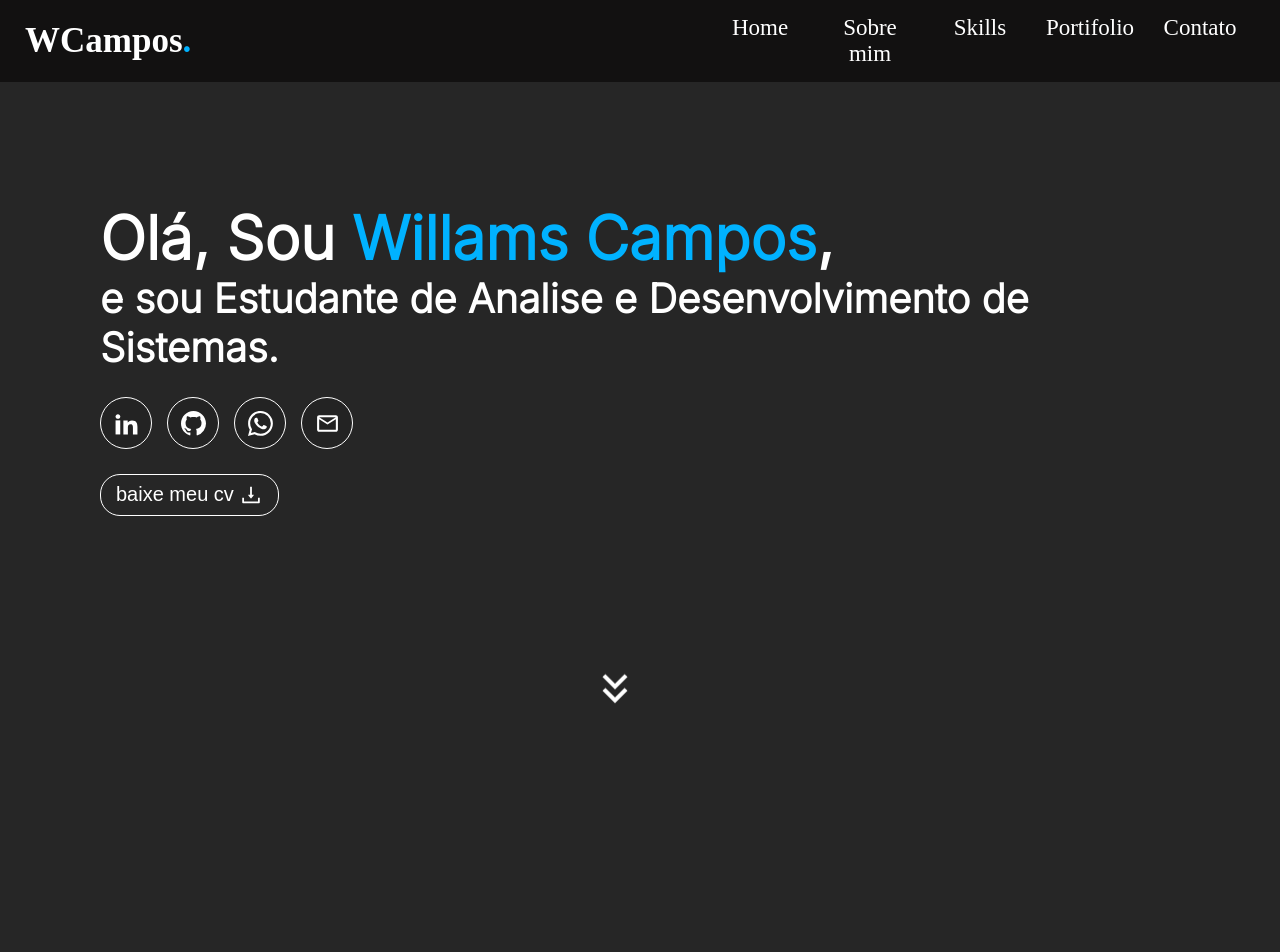
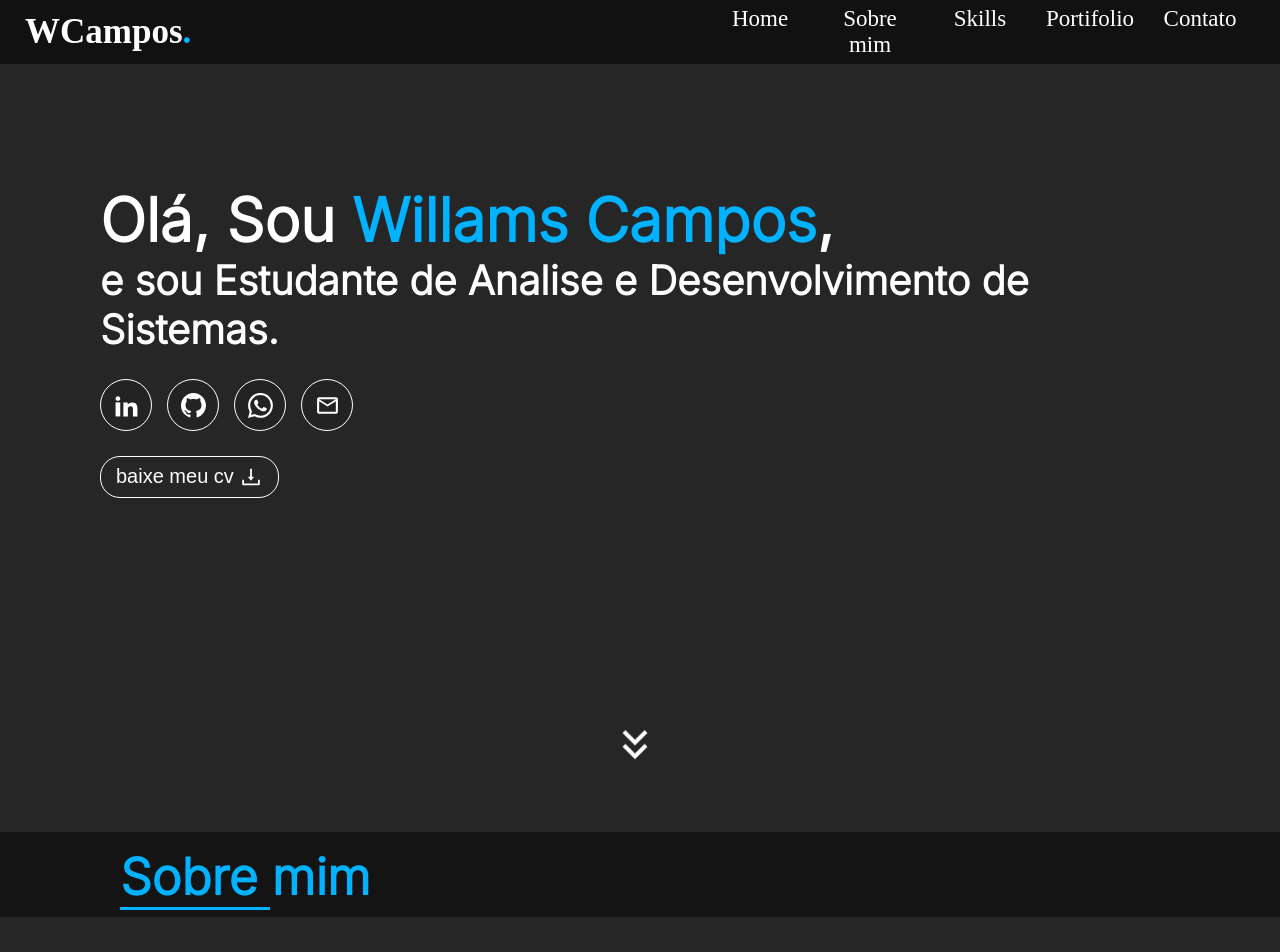
Before and after one commit to waccampos/Pagina-pessoal, a React (Vite) app: page / in a window 1280 px wide. Shown: the top 952 px of the page. Built offline with nearby package versions, Linux system fonts and the light colour scheme; a web font is replaced by a local one.

Commit message:
first page finished,

```diff
--- a/src/App.jsx
+++ b/src/App.jsx
@@ -1,18 +1,17 @@
 import React,{ useState, useEffect } from 'react'
 
 import './styles/main.scss'
-import './styles/config.scss'
+import './styles/globals.scss'
 
 import BotoesHeader from './components/buttons'
 import BubbleSocial from './components/bubble-social'
+import ButtonDownload from './components/button-download'
+import TitleSessao from './components/title-sessao'
 
 import { ImLinkedin2 } from "react-icons/im";
 import { AiOutlineArrowUp } from "react-icons/ai";
 import { MdOutlineMailOutline ,MdOutlineKeyboardDoubleArrowDown } from "react-icons/md";
 import {BsGithub, BsWhatsapp} from "react-icons/bs"
-
-
-import ButtonDownload from './components/button-download'
 
 
 export default function App() {
@@ -43,7 +42,7 @@ export default function App() {
         </div>
       </a>
 
-      <header className='container-header'>
+      <div className='container-header'>
 
           <div className='logo'>
             <h2>WCampos<span>.</span></h2>
@@ -51,9 +50,10 @@ export default function App() {
 
         <BotoesHeader/>
 
-      </header>
+      </div>
 
       <div className='container-intro'>
+
         <div className='container-name' >
           <h1>Olá, Sou <span>Willams Campos</span>,<br /></h1>
           <h2>e sou Estudante de Analise e Desenvolvimento de Sistemas.</h2>
@@ -87,6 +87,14 @@ export default function App() {
         </a>
 
       </div>
+
+      <div className='container-sobremim'>
+        <div className='conteudo-sobremim'>
+
+          <TitleSessao title="Sobre mim"/>
+
+        </div>
+      </div>
     </main>
   )
 }
--- a/src/components/button-download/index.jsx
+++ b/src/components/button-download/index.jsx
@@ -15,10 +15,10 @@ export default function ButtonDownload(){
       };
 
     return(
-        <>
-        <button type="button" onClick={DownloadCurriculo}>
-            <p>baixe meu cv</p> <AiOutlineDownload size={24}/>
-        </button>
-        </>
+        <div className='container-buttondownload'>
+            <button type="button" onClick={DownloadCurriculo}>
+                <p>baixe meu cv</p> <AiOutlineDownload size={24}/>
+            </button>
+        </div>
     )
 }
--- a/src/components/button-download/style.scss
+++ b/src/components/button-download/style.scss
@@ -1,7 +1,22 @@
-.botao-baixar{
-    position: absolute;
-    width: 40px;
-    right: 50%;
-    top: 60vh;
-    animation: Float 2s ease-in-out infinite ;
+@use "../../styles/variables.scss";
+.container-buttondownload{
+    button{
+        padding: 8px 15px;
+        border-radius: 20px;
+        border: 1px white solid;
+        background-color: variables.$cor-back;
+        font-size: 20px;
+        gap: 5px;
+        text-align: center;
+        display: flex;
+        justify-content: center;
+        cursor: pointer;
+        transition: 0.3s;
+        p{
+          text-decoration: none;
+        }
+        &:hover{
+            box-shadow: 6px 5px 5px rgba(0, 0, 0, 0.5);
+        }
+    }
 }
--- a/src/components/title-sessao/index.jsx
+++ b/src/components/title-sessao/index.jsx
@@ -0,0 +1,11 @@
+import './style.scss'
+
+export default function TitleSessao({title}){
+    return(
+        <div className='TitleSessao'>
+            <h2>
+                {title}
+            </h2>
+        </div>
+    )
+}
--- a/src/components/title-sessao/style.scss
+++ b/src/components/title-sessao/style.scss
@@ -1 +1,25 @@
 @use "../../styles/variables.scss";
+
+.TitleSessao{
+    display: flex;
+    padding-top: 15px;
+    h2{
+        color: variables.$cor-azul;
+        font-family: variables.$font-name;
+        height: 70px;
+        position: relative;
+        font-weight: 00;
+        font-size: 50px;
+
+        &::before{
+            content: "";
+            background-color: variables.$cor-azul;
+            width: 60%;
+            height: 3px;
+            bottom: 7px;
+            left: 0;
+            position: absolute;
+
+        }
+    }
+}
--- a/src/styles/config.scss
+++ /dev/null
@@ -1,15 +0,0 @@
-@use "variables";
-
-::-webkit-scrollbar {
-    width: 15px;
-
-  }
-
-  ::-webkit-scrollbar-thumb {
-    background-color: variables.$cor-azul;
-    border-radius: 10px;
-  }
-
-  ::-webkit-scrollbar-thumb:hover {
-    background-color: variables.$cor-azul;
-  }
--- /dev/null
+++ b/src/styles/globals.scss
@@ -0,0 +1,22 @@
+@use "variables";
+
+*{
+  margin: 0;
+  padding: 0;
+  color: #FFF;
+
+}
+
+::-webkit-scrollbar {
+  width: 15px;
+
+}
+
+::-webkit-scrollbar-thumb {
+  background-color: variables.$cor-azul;
+  border-radius: 10px;
+}
+
+::-webkit-scrollbar-thumb:hover {
+  background-color: variables.$cor-azul;
+}
--- a/src/styles/main.scss
+++ b/src/styles/main.scss
@@ -1,11 +1,4 @@
 @use "variables";
-
-*{
-    margin: 0;
-    padding: 0;
-    color: #FFF;
-
-}
 
 .container{
     background-color: variables.$cor-back;
@@ -13,17 +6,12 @@
 
 }
 
-.back-top{
-    position: fixed;
-    bottom: 20px;
-    right: 20px;
-}
 .container-header{
     background-color: variables.$cor-header;
     display: flex;
     justify-content: space-between;
     padding-inline: 25px;
-
+    height: 8vh;
     .logo{
         display: flex;
         font-family: variables.$font-logo;
@@ -33,7 +21,7 @@
         h2{
             font-size: 35px;
             align-self: center;
-
+            font-family: variables.$font-logo;
             span{
                 color: variables.$cor-azul;
             }
@@ -43,8 +31,9 @@
 
 }
 .container-intro{
+    height: 81vh;
     margin-left: 100px;
-    margin-top: 120px;
+    padding-top: 120px;
     margin-right: 120px;
     position: relative;
     .container-name{
@@ -52,7 +41,6 @@
         flex-direction: column;
         justify-content: center;
         font-family: variables.$font-name;
-
         span{
             color: variables.$cor-azul;
         }
@@ -67,28 +55,23 @@
         display: flex;
         gap: 15px;
     }
-    button{
-        padding: 8px 15px;
-        border-radius: 20px;
-        border: 1px white solid;
-        background-color: variables.$cor-back;
-        font-size: 20px;
-        gap: 5px;
-        text-align: center;
-        display: flex;
-        justify-content: center;
-        cursor: pointer;
-        transition: 0.3s;
-        p{
-          text-decoration: none;
-        }
-        &:hover{
-            box-shadow: 6px 5px 5px rgba(0, 0, 0, 0.5);
-        }
+    .botao-baixar{
+        margin: 30vh auto;
+        width: 40px;
+        top: 60vh;
+        animation: Float 2s ease-in-out infinite ;
     }
 
 
+}
+.container-sobremim{
+    background-color: variables.$cor-back-s;
+    .conteudo-sobremim{
+        display: flex;
+        margin-right: 120px;
+        margin-left: 120px
     }
+}
 
 @keyframes Float{
     0% {
@@ -102,7 +85,7 @@
     }
 }
 .elemento {
-    opacity: 0;
+    display: none;
     transform: translateY(20px);
     transition: opacity 0.3s ease, transform 0.3s ease;
     position: fixed;
@@ -111,6 +94,6 @@
   }
 
   .elemento.aparecer {
-    opacity: 1;
+    display: flex;
     transform: translateY(0);
-  }
+}
--- a/src/styles/variables.scss
+++ b/src/styles/variables.scss
@@ -3,7 +3,7 @@
 
 $cor-azul: #00B2FF;
 $cor-back: #262626;
-$cor-back-s: #1C1C1C;
+$cor-back-s: #141414;
 $cor-header: #121111;
 
 $tamanho-font-text: 24px;
```
Also changed, not shown: src/components/buttons/index.jsx (indentation only). Lines whose indentation alone changed are shown as unchanged.
